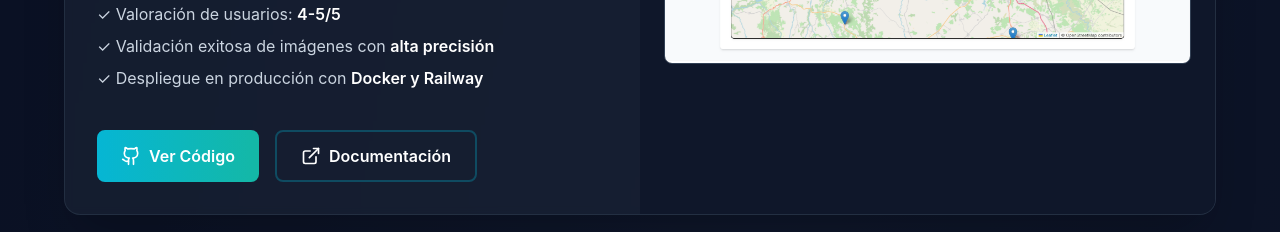
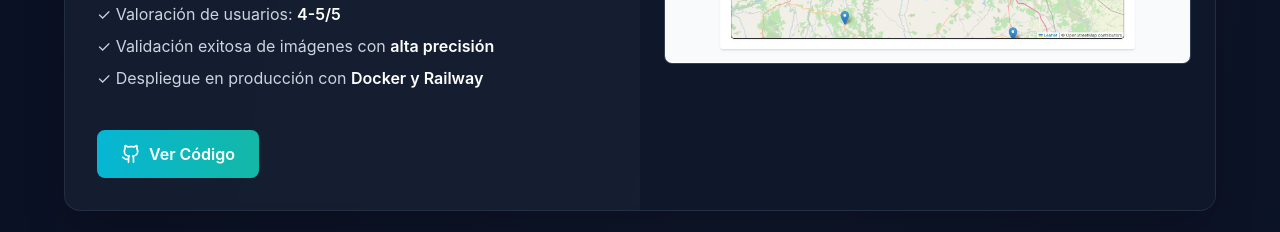
Before and after one commit to IkerMunozz/Portfolio_IkerMu-oz, a React (Create React App) app: page / in a window 1280 px wide. Shown: the part 2420-2652 px from the top of the page. Built offline with nearby package versions, Linux system fonts and the light colour scheme.

Commit message:
Cambios generales

```diff
--- a/src/components/Portfolio.jsx
+++ b/src/components/Portfolio.jsx
@@ -232,10 +232,6 @@ export default function Portfolio() {
                   <a href="https://github.com/IkerMunozz/TFC" target="_blank" rel="noopener noreferrer" className="flex items-center gap-2 px-6 py-3 bg-gradient-to-r from-cyan-500 to-teal-500 rounded-lg font-semibold hover:shadow-lg hover:shadow-cyan-500/50 transition-all duration-300">
                     <Github size={20} />
                     Ver Código
-                  </a>
-                  <a href="https://github.com/IkerMunozz/TFC" target="_blank" rel="noopener noreferrer" className="flex items-center gap-2 px-6 py-3 border-2 border-cyan-500/30 rounded-lg font-semibold hover:border-cyan-500 hover:bg-cyan-500/10 transition-all duration-300">
-                    <ExternalLink size={20} />
-                    Documentación
                   </a>
                 </div>
               </div>
```
Also changed, not shown: 1 other file (tests, documents, lock files or other folders).
